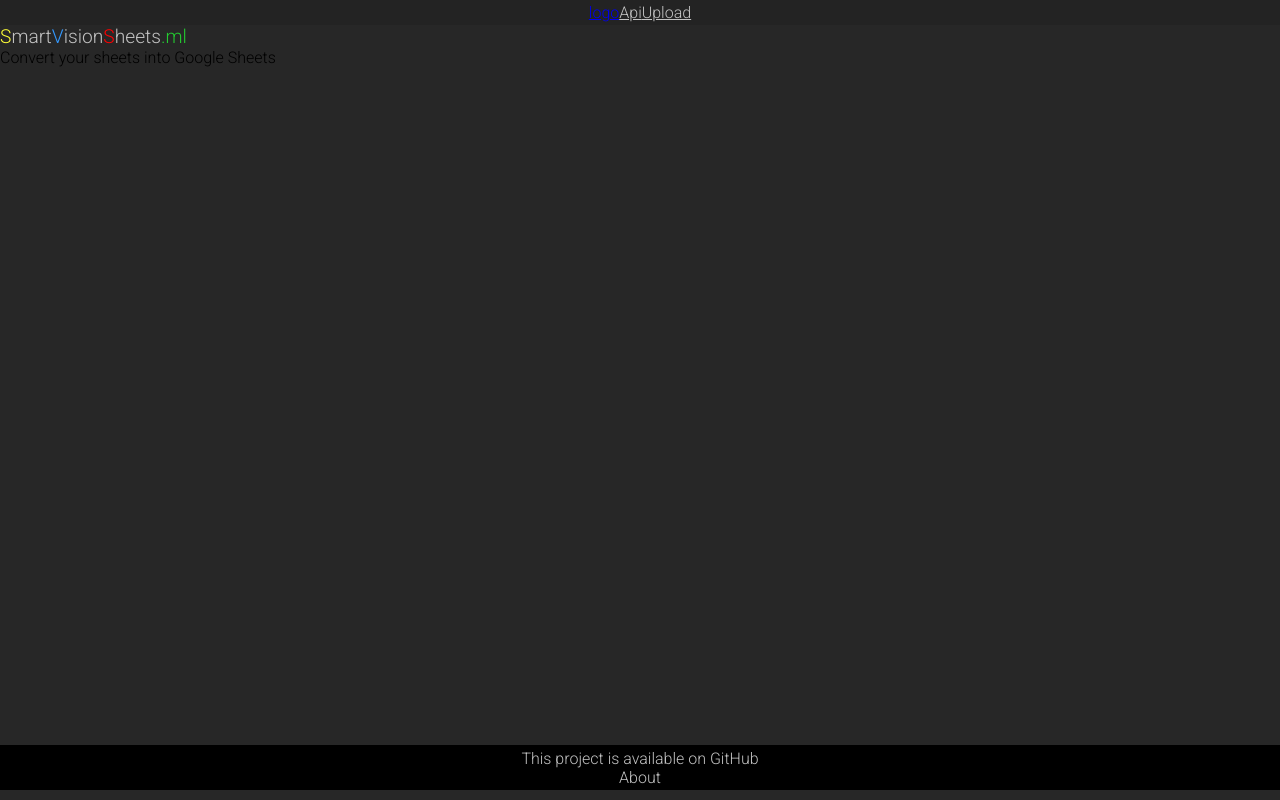
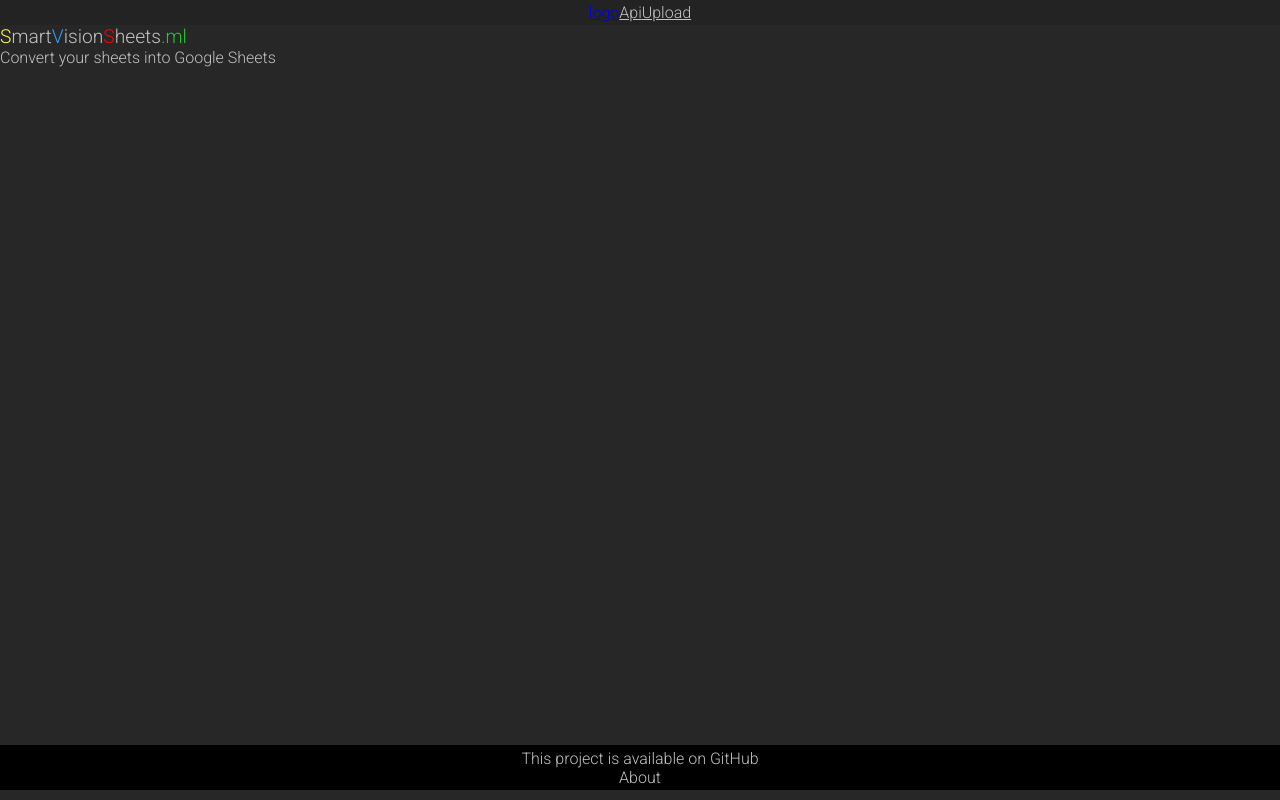
Before and after one commit to Fioringo/smart-vision-sheets, a React (Create React App) app in the folder src/frontend/svs/: page / in a window 1280 px wide. Built offline with nearby package versions, Linux system fonts and the light colour scheme.

Commit message:
added general text color white for ease

```diff
--- a/src/frontend/svs/src/App.css
+++ b/src/frontend/svs/src/App.css
@@ -1,5 +1,6 @@
 .App {
   background-color: #272727;
+  color: #c2c2c2;
   font-family: 'Roboto', sans-serif;
   height: 100vh;
 }
```
